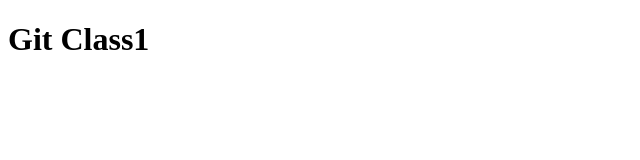
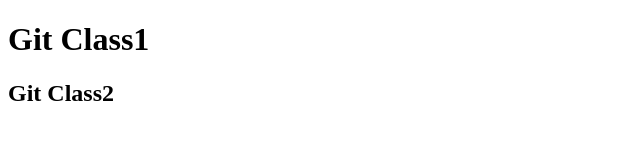
Before and after one commit to HCLShankar/GitClass1, a plain HTML site: page index.html in a window 1280 px wide. Shown: the whole page, without its empty margins (0-640 px from the left). Drawn offline with Linux system fonts and the light colour scheme.

Commit message:
h2 is added

```diff
--- a/index.html
+++ b/index.html
@@ -5,5 +5,6 @@
 </head>
 <body>
 <h1>Git Class1</h1>
+<h2>Git Class2</h2>
 </body>
 </html>
```
